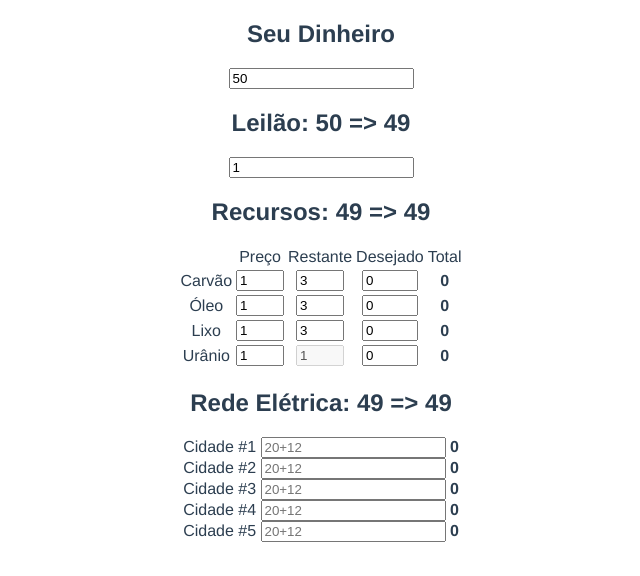
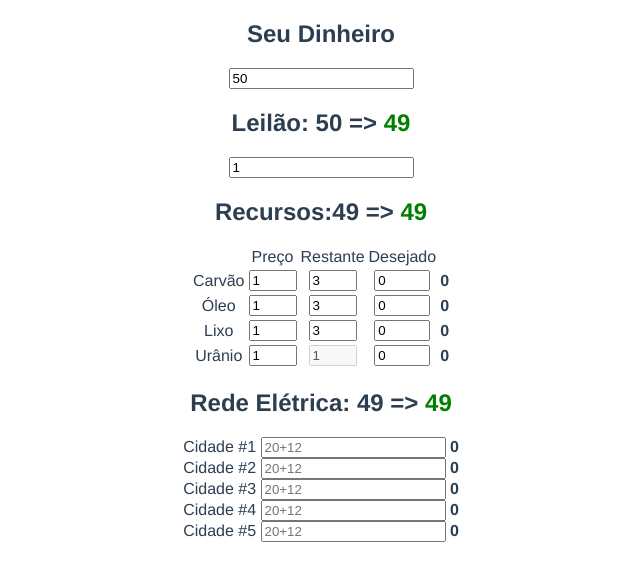
Before and after one commit to israelbgf/powercalc, a Vue app: page / in a window 1280 px wide. Shown: the top 576 px of the page, without its empty margins (319-959 px from the left). Built offline with nearby package versions, Linux system fonts and the light colour scheme.

Commit message:
UI Improvements when balances are negative.

```diff
--- a/src/components/PowerCalc.vue
+++ b/src/components/PowerCalc.vue
@@ -8,15 +8,22 @@
         </section>
 
         <section>
-            <h1>Leilão: <span>{{currentMoney}}</span> => <span>{{balanceAfterBuyingPowerplant}}</span></h1>
+            <h1>Leilão: <span>{{currentMoney}}</span> =>
+                <span v-bind:class="{ green: balanceAfterBuyingPowerplant >= 0, red: balanceAfterBuyingPowerplant < 0 }">
+                    {{balanceAfterBuyingPowerplant}}
+                </span>
+            </h1>
             <div>
                 <input v-model.number="powerPlantPrice" type="text" placeholder="20+12" inputmode="numeric">
             </div>
         </section>
 
         <section>
-            <h1>Recursos: <span>{{balanceAfterBuyingPowerplant}}</span> =>
-                <span>{{balanceAfterBuyingResources}}</span></h1>
+            <h1>Recursos:<span>{{balanceAfterBuyingPowerplant}}</span> =>
+                <span v-bind:class="{ green: balanceAfterBuyingResources >= 0, red: balanceAfterBuyingResources < 0 }">
+                    {{balanceAfterBuyingResources}}
+                </span>
+            </h1>
             <div>
                 <table align="center">
                     <thead>
@@ -24,7 +31,7 @@
                     <td>Preço</td>
                     <td>Restante</td>
                     <td>Desejado</td>
-                    <td>Total</td>
+                    <td></td>
                     </thead>
                     <tr>
                         <td>Carvão</td>
@@ -61,7 +68,10 @@
 
         <section>
             <h1>Rede Elétrica: <span>{{balanceAfterBuyingResources}}</span> =>
-                <span>{{balanceAfterExpandingPowerGrid}}</span></h1>
+                <span v-bind:class="{ green: balanceAfterExpandingPowerGrid >= 0, red: balanceAfterExpandingPowerGrid < 0 }">
+                    {{balanceAfterExpandingPowerGrid}}
+                </span>
+            </h1>
 
             <div>Cidade #1 <input v-model="city1PriceInput" type="text" placeholder="20+12" inputmode="numeric"> <span
                     class="totalizador">{{ city1Price }}</span></div>
@@ -247,4 +257,16 @@
     .totalizador {
         font-weight: bold;
     }
+
+    .green {
+        color: green;
+    }
+
+    .red {
+        color: orangered;
+    }
+
+    .red::after{
+        content: "!"
+    }
 </style>
```
